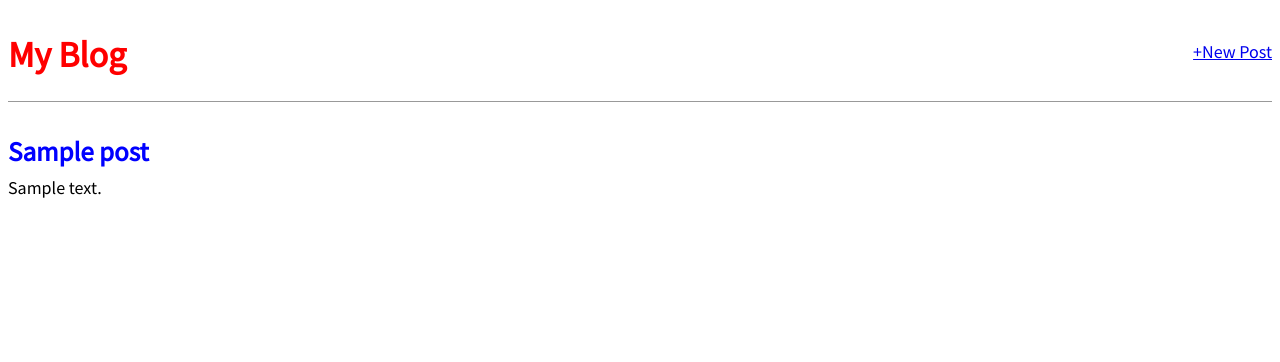
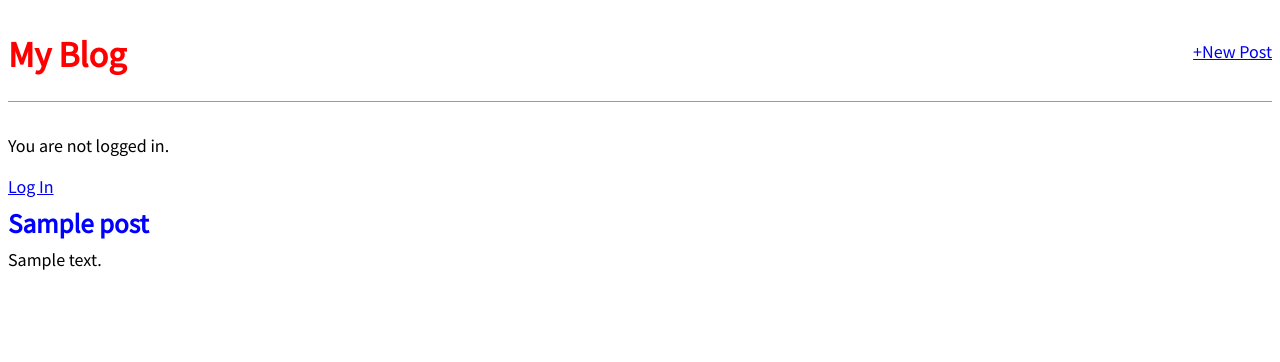
Before and after one commit to aliraza7926/Blog, a Django app: page / in a window 1280 px wide. Shown: the top 362 px of the page. Run offline with Django 3.2, Linux system fonts and the light colour scheme; tables that the repository leaves empty hold one stand-in row (values such as "Sample post").

Commit message:
add logout and fix login link

```diff
--- a/blog_project/settings.py
+++ b/blog_project/settings.py
@@ -122,3 +122,4 @@ STATIC_URL = '/static/'
 STATICFILES_DIRS = [os.path.join(BASE_DIR, 'static')]
 
 LOGIN_REDIRECT_URL='home'
+LOGOUT_REDIRECT_URL='home'
--- a/templates/base.html
+++ b/templates/base.html
@@ -15,6 +15,14 @@
                     <a href="{% url 'post_new' %}">+New Post</a>
                 </div>
             </header>
+            {% if user.is_authenticated %}
+                <p>Hi {{user.username}}</p>
+                <p><a href="{% url 'logout' %}">Log out</a></p>
+            {% else %}
+                <p>You are not logged in.</p>
+                <a href="{% url 'login' %}">Log In</a>
+            {% endif %}
+
             {% block content %}
             {% endblock content %}
         </div>
```
